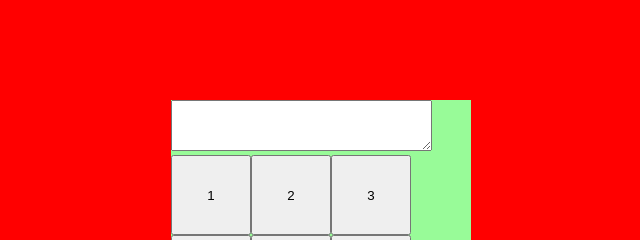
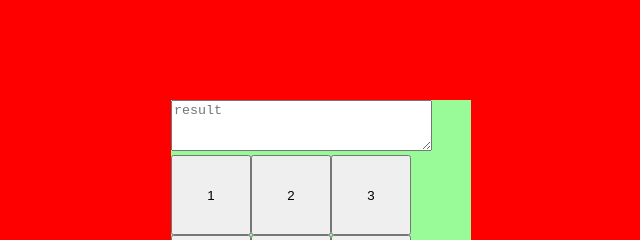
Before and after one commit to sreeragmk/cal, a plain HTML site: page index.html in a window 1280 px wide. Shown: the top 240 px of the page, 237-877 px from the left. Drawn offline with Linux system fonts and the light colour scheme.

Commit message:
committed

```diff
--- a/index.html
+++ b/index.html
@@ -10,7 +10,7 @@
 </head>
 <body>
     <div id="www">
-        <textarea name="" id="result" cols="30" rows="03"></textarea><br>
+        <textarea name="" id="result" cols="30" rows="03" placeholder="result"></textarea><br>
         <button onclick="displayNum('1')">1</button><button onclick="displayNum('2')">2</button><button onclick="displayNum('3')">3</button><br><button onclick="displayNum('4')">4</button><button onclick="displayNum('5')">5</button><button onclick="displayNum('6')">6</button><br><button onclick="displayNum('7')">7</button><button onclick="displayNum('8')">8</button><button onclick="displayNum('9')">9</button><br><button onclick="displayNum('0')">0</button><button onclick="displayNum('+')">+</button><button onclick="displayNum('-')">-</button><br><button onclick="displayNum('*')">*</button><button onclick="clearBox()">clear</button><button onclick="evaluateExpression()">=</button><button onclick="deleteVal()">delete</button>
     </div>
 </body>
```
